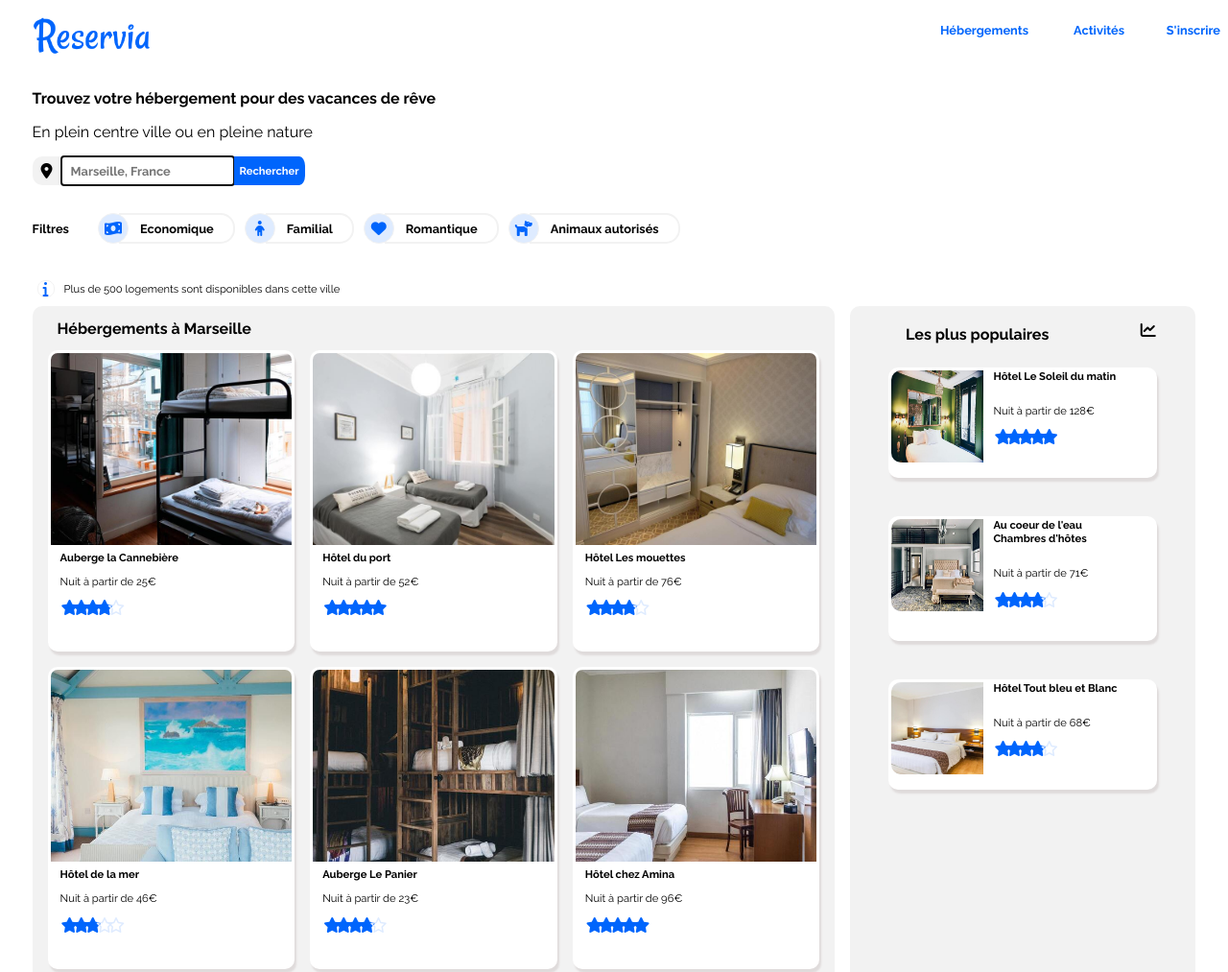
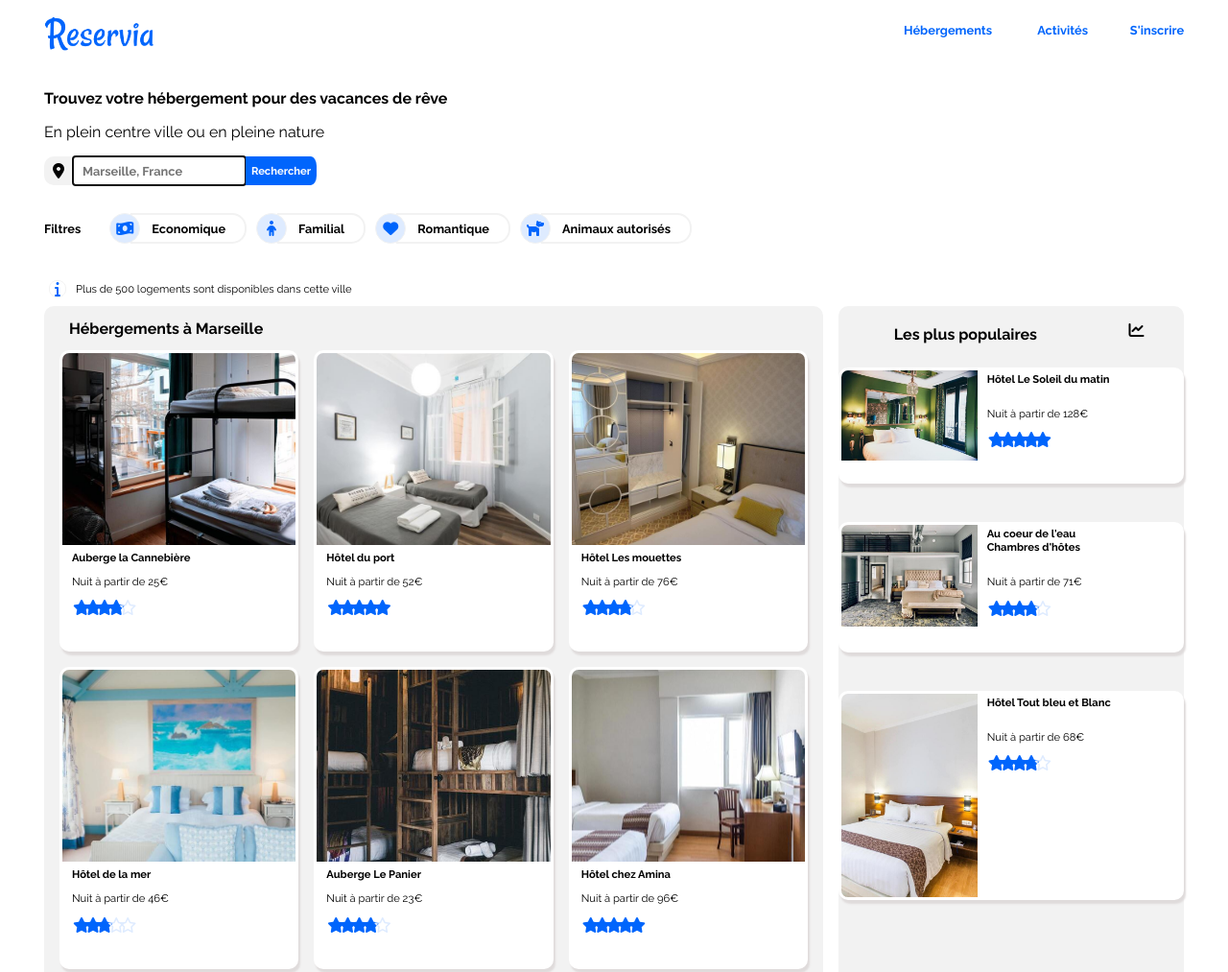
Before and after one commit to Nickeust/NicolasEustase_2_26-03-2021, a plain HTML site: page index.html in a window 1280 px wide. Shown: the top 1013 px of the page at 96% size. Drawn offline with Linux system fonts and the light colour scheme.

Commit message:
alignement_grid_css

```diff
--- a/css/style.css
+++ b/css/style.css
@@ -10,17 +10,16 @@ header
 {
     display: flex;
     justify-content: space-between;
-    width: 100%;
+    width: 94%;
 }
 .logo img
 {
     max-width: 30%;
-    padding-left: 2vw;
 }
 main
 {
-    padding-left: 2vw;
-    padding-right: 2vw;
+    margin: auto;
+    width: 94%;
 }
 nav li
 {
@@ -363,6 +362,8 @@ article a
     margin-right: auto;
     margin-bottom: 30px;
     box-shadow: 2px 4px 2px #dfdbdb;
+    border: white 0.20rem solid;
+    overflow: hidden;
 }
 .popular:hover
 {
@@ -379,12 +380,9 @@ article a
 }
 .popular img
 {
-    margin-top: 3px;
-    margin-left: 3px;
-    width: 96px;
-    height: 96px;
-    border-top-left-radius: 10px 10px;
-    border-bottom-left-radius: 10px 10px;
+    width: 40%;
+    height: 100%;
+    object-fit: cover;
 }
 .activity
 {
```
